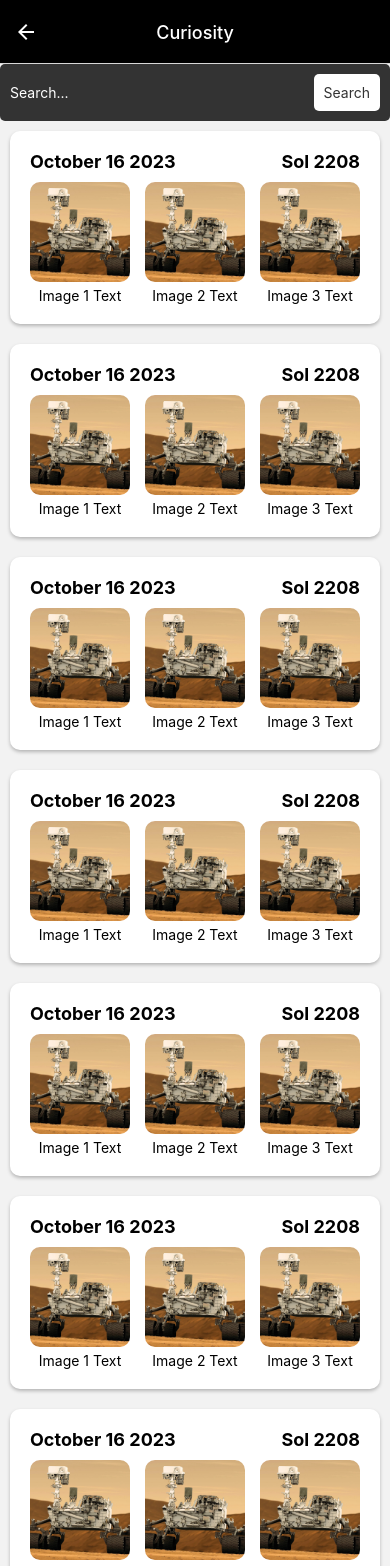
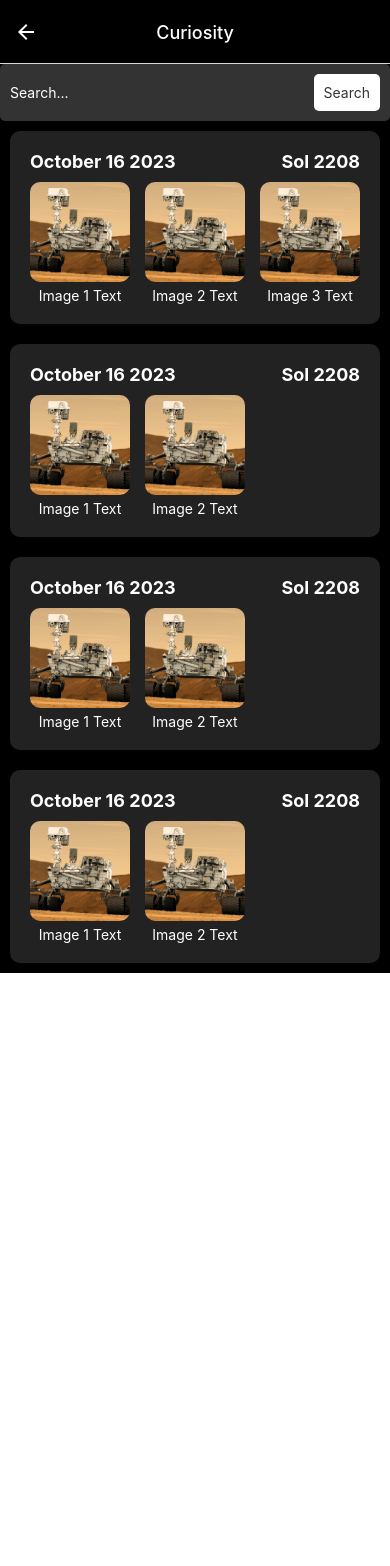
Before and after one commit to bleuKraken/mars-rover-hub, a React Native app in the folder MarsRoverHub/: screen /Curiosity in a window 390 px wide. Shown: the top 1566 px of the page. After the commit the page ends 973 px from the top, so only its background shows below. Built offline with nearby package versions, Linux system fonts and the light colour scheme.

Commit message:
backing up before API integration

```diff
--- a/MarsRoverHub/App.js
+++ b/MarsRoverHub/App.js
@@ -10,12 +10,13 @@
 import RoverCard from './components/RoverCard';
 
 // * Screens
-// TODO add universal screen?
 // import RoverSelectedScreen from './screens/RoverSelectedScreen';
 import SpiritScreen from './screens/SpiritScreen';
 import CuriosityScreen from './screens/CuriosityScreen';
 import OpportunityScreen from './screens/OpportunityScreen';
 import PerseveranceScreen from './screens/PerseveranceScreen';
+import NewsHomeScreen from './screens/NewsHomeScreen';
+
 
 // * Image locations
 const curiosityImage = require('./images/rovers/curiosity_hq.jpg');
@@ -119,7 +120,7 @@
       />
       <Tab.Screen
         name="NewsScreen"
-        component={News}
+        component={NewsHomeScreen}
         options={{
           title: 'News Screen',
           tabBarLabel: 'News Screen',
--- a/MarsRoverHub/components/DailyPhotosCard.js
+++ b/MarsRoverHub/components/DailyPhotosCard.js
@@ -1,23 +1,15 @@
 import React from 'react';
-import { View, Text, FlatList, Image, StyleSheet } from 'react-native';
+import { View, Text, FlatList, Image, StyleSheet, TouchableOpacity } from 'react-native';
 
-const DailyPhotosCard = ({ date, sol }) => {
-  // Sample data for FlatList
-  const imageList = [
-    { id: '1', text: 'Image 1 Text', source: require('../images/rovers/curiosity_hq.jpg') },
-    { id: '2', text: 'Image 2 Text', source: require('../images/rovers/curiosity_hq.jpg') },
-    { id: '3', text: 'Image 3 Text', source: require('../images/rovers/curiosity_hq.jpg') },
-    { id: '4', text: 'Image 4 Text', source: require('../images/rovers/curiosity_hq.jpg') },
-    { id: '5', text: 'Image 5 Text', source: require('../images/rovers/curiosity_hq.jpg') },
-    { id: '6', text: 'Image 6 Text', source: require('../images/rovers/curiosity_hq.jpg') },
-  ];
-
+const DailyPhotosCard = ({ date, sol, images, handleImagePress }) => {
   // Render item function for FlatList
   const renderItem = ({ item }) => (
-    <View style={styles.imageWrapper}>
-      <Image source={item.source} style={styles.image} />
-      <Text style={styles.imageText}>{item.text}</Text>
-    </View>
+    <TouchableOpacity onPress={() => handleImagePress(item.source)}>
+      <View style={styles.imageWrapper}>
+        <Image source={item.source} style={styles.image} />
+        <Text style={styles.imageText}>{item.text}</Text>
+      </View>
+    </TouchableOpacity>
   );
 
   return (
@@ -30,7 +22,7 @@
 
       {/* FlatList for horizontal scroll */}
       <FlatList
-        data={imageList}
+        data={images}
         keyExtractor={(item) => item.id}
         renderItem={renderItem}
         horizontal
@@ -43,11 +35,11 @@
 
 const styles = StyleSheet.create({
   card: {
-    backgroundColor: '#fff',
+    backgroundColor: '#222',
     borderRadius: 10,
     padding: 20,
     margin: 10,
-    shadowColor: '#000',
+    shadowColor: '#111',
     shadowOffset: {
       width: 0,
       height: 2,
@@ -64,6 +56,7 @@
     fontSize: 18,
     fontWeight: 'bold',
     marginBottom: 10,
+    color: '#fff',
   },
   imageContainer: {
     flexDirection: 'row',
@@ -79,6 +72,7 @@
   imageText: {
     marginTop: 5,
     textAlign: 'center',
+    color: '#fff',
   },
 });
 
--- a/MarsRoverHub/screens/CuriosityScreen.js
+++ b/MarsRoverHub/screens/CuriosityScreen.js
@@ -1,38 +1,107 @@
-import React from 'react';
+// CuriosityScreen.js
+import React, { useState } from 'react';
+import {
+  View,
+  Text,
+  StyleSheet,
+  FlatList,
+  Modal,
+  Image,
+  TouchableOpacity,
+} from 'react-native';
+import DailyPhotoCard from '../components/DailyPhotosCard';
+import SearchBarComponent from '../components/SearchBarComponent';
 
-import {View, Text, StyleSheet, FlatList} from 'react-native';
-import DailyPhotoCard from '../components/DailyPhotosCard';
-import SearchBarComponent  from '../components/SearchBarComponent';
-// MAIN FUNCTION
 function CuriosityScreen() {
-  // * Sample data for FlatList
+  const [modalVisible, setModalVisible] = useState(false);
+  const [selectedImage, setSelectedImage] = useState(null);
+
+  // * static data for testing,
+  // ! remove when adding API
   const data = [
-    {id: '1', date: 'October 16 2023', sol: '2208'},
-    {id: '2', date: 'October 16 2023', sol: '2208'},
-    {id: '3', date: 'October 16 2023', sol: '2208'},
-    {id: '4', date: 'October 16 2023', sol: '2208'},
-    {id: '5', date: 'October 16 2023', sol: '2208'},
-    {id: '6', date: 'October 16 2023', sol: '2208'},
-    {id: '7', date: 'October 16 2023', sol: '2208'},
-    {id: '8', date: 'October 16 2023', sol: '2208'},
+    {
+      id: '1',
+      date: 'October 16 2023',
+      sol: '2208',
+      images: [
+        { id: '1a', text: 'Image 1 Text', source: require('../images/rovers/curiosity_hq.jpg') },
+        { id: '2a', text: 'Image 2 Text', source: require('../images/rovers/curiosity_hq.jpg') },
+        { id: '3a', text: 'Image 3 Text', source: require('../images/rovers/curiosity_hq.jpg') },
+        { id: '4a', text: 'Image 4 Text', source: require('../images/rovers/curiosity_hq.jpg') },        { id: '1', text: 'Image 1 Text', source: require('../images/rovers/curiosity_hq.jpg') },
+        { id: '5a', text: 'Image 5 Text', source: require('../images/rovers/curiosity_hq.jpg') },
+      ],
+    },
+    {
+      id: '2',
+      date: 'October 16 2023',
+      sol: '2208',
+      images: [
+        { id: '1b', text: 'Image 1 Text', source: require('../images/rovers/curiosity_hq.jpg') },
+        { id: '2b', text: 'Image 2 Text', source: require('../images/rovers/curiosity_hq.jpg') },
+      ],
+    },
+    {
+      id: '3',
+      date: 'October 16 2023',
+      sol: '2208',
+      images: [
+        { id: '1c', text: 'Image 1 Text', source: require('../images/rovers/curiosity_hq.jpg') },
+        { id: '2c', text: 'Image 2 Text', source: require('../images/rovers/curiosity_hq.jpg') },
+      ],
+    },
+    {
+      id: '4',
+      date: 'October 16 2023',
+      sol: '2208',
+      images: [
+        { id: '1d', text: 'Image 1 Text', source: require('../images/rovers/curiosity_hq.jpg') },
+        { id: '2d', text: 'Image 2 Text', source: require('../images/rovers/curiosity_hq.jpg') },
+        // Add other image objects with source paths
+      ],
+    },
   ];
 
-  // Render item function for FlatList
-  const renderItem = ({item}) => (
-    <DailyPhotoCard date={item.date} sol={item.sol} />
+  const renderItem = ({ item }) => (
+    <DailyPhotoCard date={item.date} sol={item.sol} images={item.images} handleImagePress={handleImagePress} />
   );
+
+  const handleImagePress = (image) => {
+    setSelectedImage(image);
+    setModalVisible(true);
+  };
+
+  const closeModal = () => {
+    setModalVisible(false);
+    setSelectedImage(null);
+  };
 
   return (
     <View style={styles.container}>
+      <SearchBarComponent />
 
-    <SearchBarComponent />
-
-      {/* Replace manual rendering with FlatList */}
       <FlatList
         data={data}
-        keyExtractor={item => item.id}
+        keyExtractor={(item) => item.id}
         renderItem={renderItem}
       />
+
+      {/* Modal */}
+      <Modal
+        animationType="slide"
+        transparent={false}
+        visible={modalVisible}
+        onRequestClose={closeModal}>
+        <View style={styles.modalContainer}>
+          <Image
+            source={selectedImage}
+            style={styles.modalImage}
+            resizeMode="contain"
+          />
+          <TouchableOpacity onPress={closeModal} style={styles.closeButton}>
+            <Text style={{ color: 'white', fontSize: 18 }}>Close</Text>
+          </TouchableOpacity>
+        </View>
+      </Modal>
     </View>
   );
 }
@@ -42,5 +111,24 @@
 const styles = StyleSheet.create({
   container: {
     flex: 1,
+    backgroundColor: 'black',
+  },
+  modalContainer: {
+    flex: 1,
+    justifyContent: 'center',
+    alignItems: 'center',
+    backgroundColor: 'black',
+  },
+  modalImage: {
+    width: '100%',
+    height: '100%',
+  },
+  closeButton: {
+    position: 'absolute',
+    top: 20,
+    right: 20,
+    backgroundColor: 'rgba(255, 255, 255, 0.5)',
+    padding: 10,
+    borderRadius: 5,
   },
 });
--- a/MarsRoverHub/screens/NewsHomeScreen.js
+++ b/MarsRoverHub/screens/NewsHomeScreen.js
@@ -1,23 +1,105 @@
-import React from 'react';
+// NewsList.js
+import React, {useState} from 'react';
+import {
+  View,
+  Text,
+  FlatList,
+  TouchableOpacity,
+  Modal,
+  Button,
+} from 'react-native';
 
-import {View, Text, StyleSheet} from 'react-native';
+const articles = [
+  {
+    id: '1',
+    title: 'Article 1',
+    description: 'Lorem ipsum dolor sit amet, consectetur adipiscing elit, sed do eiusmod tempor incididunt ut labore et dolore magna aliqua.',
+    author: 'John Doe',
+    date: '2023-12-01',
+    content:
+      'Lorem ipsum dolor sit amet, consectetur adipiscing elit, sed do eiusmod tempor incididunt ut labore et dolore magna aliqua. \n Leo in vitae turpis massa. A pellentesque sit amet porttitor eget dolor morbi non arcu. Sit amet consectetur adipiscing elit. \n \nElit at imperdiet dui accumsan sit amet nulla. Morbi tristique senectus et netus et malesuada fames. \n \nAliquam etiam erat velit scelerisque in. Viverra nam libero justo laoreet. \n \n Massa tincidunt dui ut ornare lectus sit. Tortor condimentum lacinia quis vel eros donec ac odio. Ullamcorper morbi tincidunt ornare massa eget egestas. Congue quisque egestas diam in arcu cursus euismod. Nunc mi ipsum faucibus vitae aliquet nec ullamcorper sit amet. Fames ac turpis egestas maecenas pharetra convallis posuere. \n \n ',
+  },
+  {
+    id: '2',
+    title: 'Article 2',
+    description: 'Lorem ipsum dolor sit amet, consectetur adipiscing elit, sed do eiusmod tempor incididunt ut labore et dolore magna aliqua.',
+    author: 'Jane Smith',
+    date: '2023-12-02',
+    content:
+    'Lorem ipsum dolor sit amet, consectetur adipiscing elit, sed do eiusmod tempor incididunt ut labore et dolore magna aliqua. Leo in vitae turpis massa.\n \n A pellentesque sit amet porttitor eget dolor morbi non arcu. Sit amet consectetur adipiscing elit. Elit at imperdiet dui accumsan sit amet nulla. \n \n Morbi tristique senectus et netus et malesuada fames. Aliquam etiam erat velit scelerisque in. Viverra nam libero justo laoreet. Massa tincidunt dui ut ornare lectus sit.  \n \nTortor condimentum lacinia quis vel eros donec ac odio. Ullamcorper morbi tincidunt ornare massa eget egestas. Congue quisque egestas diam in arcu cursus euismod. Nunc mi ipsum faucibus vitae aliquet nec ullamcorper sit amet. \n \n Fames ac turpis egestas maecenas pharetra convallis posuere. Egestas maecenas pharetra convallis posuere morbi leo. Lorem dolor sed viverra ipsum nunc aliquet bibendum enim. Mauris rhoncus aenean vel elit scelerisque mauris pellentesque pulvinar. ',
+  },
+];
 
+const NewsList = () => {
+  const [selectedArticle, setSelectedArticle] = useState(null);
 
-// MAIN FUNCTION
-function SummaryScreen() {
+  const openModal = article => {
+    setSelectedArticle(article);
+  };
+
+  const closeModal = () => {
+    setSelectedArticle(null);
+  };
+
+  const renderNewsItem = ({item}) => (
+    <TouchableOpacity onPress={() => openModal(item)}>
+      <View
+        style={{padding: 16, borderBottomWidth: 1, borderBottomColor: '#555'}}>
+        <Text style={{fontSize: 18, fontWeight: 'bold', color: '#fff'}}>
+          {item.title}
+        </Text>
+        <Text numberOfLines={3} style={{marginTop: 8, color: '#ddd'}}>
+          {item.description}
+        </Text>
+      </View>
+    </TouchableOpacity>
+  );
+
   return (
-    <View style={styles.container}>
-      <Text>News Home</Text>
+    <View style={{backgroundColor: '#000', flex: 1}}>
+      <FlatList
+        data={articles}
+        keyExtractor={item => item.id}
+        renderItem={renderNewsItem}
+      />
+
+      <Modal visible={selectedArticle !== null} animationType="slide">
+        <View style={{flex: 1, padding: 16, backgroundColor: '#000'}}>
+          <View
+            style={{
+              flexDirection: 'row',
+              justifyContent: 'space-between',
+              marginBottom: 16,
+              marginTop: 42,
+            }}>
+            <Text style={{fontSize: 18, fontWeight: 'bold', color: '#fff'}}>
+              {selectedArticle?.title}
+            </Text>
+            <Text style={{color: '#ddd'}}>{selectedArticle?.date}</Text>
+          </View>
+          <Text style={{fontSize: 14, color: '#aaa', marginBottom: 8}}>
+            By {selectedArticle?.author}
+          </Text>
+          <Text style={{fontSize: 16, marginBottom: 16, color: '#ddd'}}>
+            {selectedArticle?.description}
+          </Text>
+          <Text
+            style={{
+              fontSize: 18,
+              fontWeight: 'bold',
+              marginBottom: 8,
+              color: '#fff',
+            }}>
+            Full Article
+          </Text>
+          <Text style={{color: '#ddd'}}>{selectedArticle?.content}</Text>
+          <View style={{position: 'absolute', top: 16, left: 16, zIndex: 1}}>
+            <Button title="Back" onPress={closeModal} />
+          </View>
+        </View>
+      </Modal>
     </View>
   );
-}
+};
 
-export default SummaryScreen;
-
-const styles = StyleSheet.create({
-  container: {
-    flex: 1,
-    alignItems: 'center',
-    justifyContent: 'center',
-  },
-});
+export default NewsList;
```
Also changed, not shown: MarsRoverHub/components/DailyPhotosCard_BACKUP.js (deleted, +0 -93 lines).
